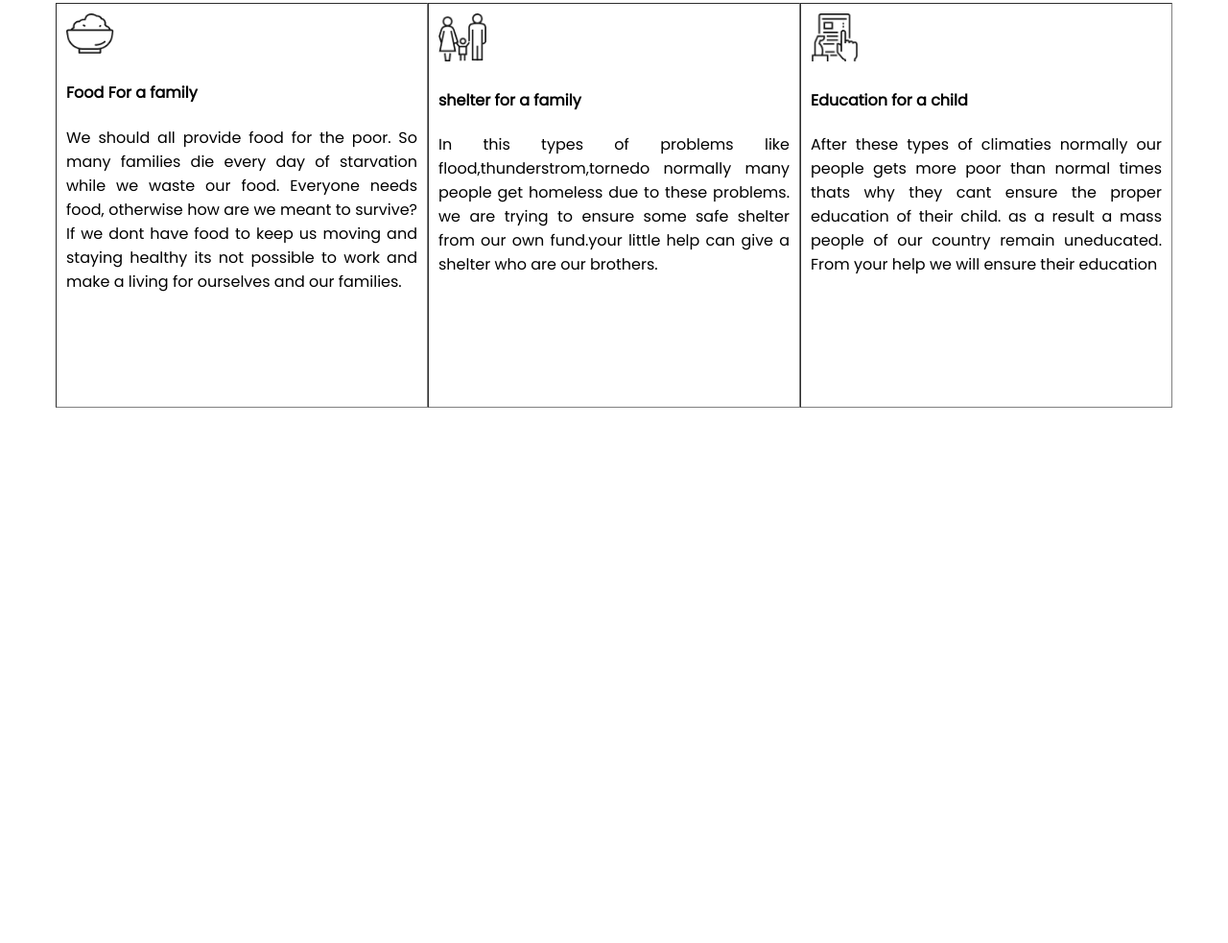
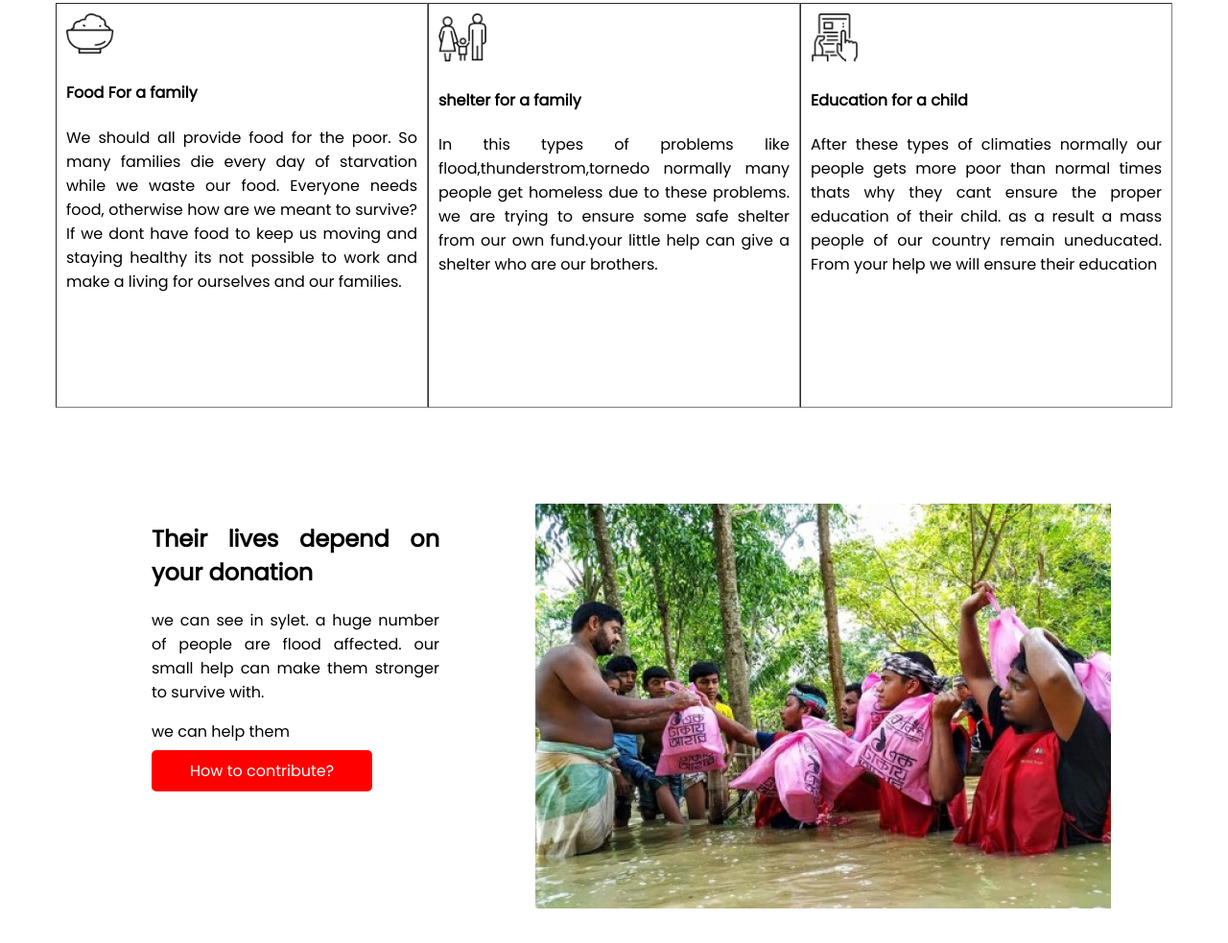
Before and after one commit to Mhbhai/assignment-task-munna, a plain HTML site: page index.html in a window 1280 px wide. Shown: the part 1637-2620 px from the top of the page at 96% size. Before the commit the page ends 2326 px from the top, so only its background shows below. Drawn offline with Linux system fonts and the light colour scheme.

Commit message:
another section added

```diff
--- a/index.html
+++ b/index.html
@@ -94,14 +94,19 @@
             </div>
         </div>
     </section>
-    <section class="container 3">
-        <div class="your donation">
-            <P>
-            <h1><b>Their lives depends on your donation</b></h1> Now a days we can see in our country sylet is affected
-            with dangerious flood. there the people have money to buy food but they cant move anywhere easily to manage
-            their food. In this situation your small help can help them to survive </P>
+    <section class="container-3">
+        <div class="your-donation">
+            <p>
+            <h2><b>Their lives depend on your donation</b></h2> we can see in sylet. a huge number of people are flood
+            affected. our small help can make them stronger to survive with.
+            </p>
+            <p>we can help them</p>
+            <a class="link-button" target="_blank" href="https://www.bkash.com/">How to contribute?</a>
+
         </div>
-        <div class="your donation img"></div>
+        <div class="your-donation-img">
+            <img src="./images/donation11.jpg" alt="">
+        </div>
     </section>
 </body>
 
--- a/style.css
+++ b/style.css
@@ -163,3 +163,26 @@ input {
     border-style: hidden;
 
 }
+
+.container-3 {
+    display: flex;
+    align-self: auto;
+    padding-left: 100px;
+
+
+}
+
+.your-donation {
+    text-align: justify;
+    width: 300px;
+    height: 400px;
+    padding: 50px;
+}
+
+.your-donation-img {
+    padding: 50px;
+    width: 500px;
+    height: 100px;
+
+
+}
```
